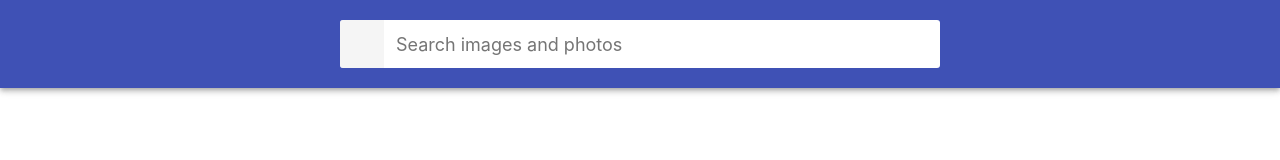
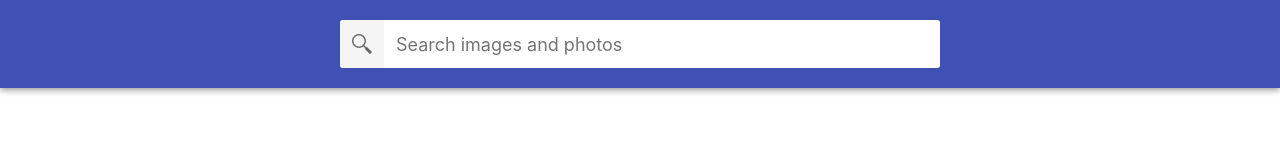
Before and after one commit to LEKSIO/react-hw-03-image-finder, a React (Create React App) app: page / in a window 1280 px wide. Shown: the top 160 px of the page. Built offline with nearby package versions, Linux system fonts and the light colour scheme.

Commit message:
done SearchInput

```diff
--- a/src/components/App.jsx
+++ b/src/components/App.jsx
@@ -2,6 +2,21 @@ import { Component } from 'react';
 import { Searchbar } from './Searchbar/Searchbar';
 
 export class App extends Component {
+  state = {
+    query: '',
+    page: 1,
+    hits: [],
+    status: 'idle', // "idle" | "pending" | "success" | "error"
+    error: null,
+    totalPages: null,
+    isModalOpen: false,
+    modalData: null,
+  };
+
+  changeStateQuery = query => {
+    this.setState({ query, page: 1 });
+  };
+
   render() {
     return <Searchbar changeStateQuery={this.changeStateQuery} />;
   }
--- a/src/components/Searchbar/Searchbar.jsx
+++ b/src/components/Searchbar/Searchbar.jsx
@@ -21,8 +21,8 @@ export class Searchbar extends Component {
             name="searchInput"
             type="text"
             autoComplete="off"
+            placeholder="Search images and photos"
             autoFocus
-            placeholder="Search images and photos"
           />
         </form>
       </header>
--- a/src/components/Searchbar/Searchbar.module.css
+++ b/src/components/Searchbar/Searchbar.module.css
@@ -2,9 +2,9 @@
  * Стили компонента Searchbar
  */
 .searchbar {
+  position: sticky;
   top: 0;
   left: 0;
-  position: sticky;
   z-index: 1100;
   display: flex;
   justify-content: center;
@@ -35,7 +35,7 @@
   width: 48px;
   height: 48px;
   border: 0;
-  /* background-image: url('../../icons/Magnifying_glass_icon.svg.png'); */
+  background-image: url('../../icons/Magnifying_glass_icon.svg.png');
   background-size: 45%;
   background-repeat: no-repeat;
   background-position: center;
```
Also changed, not shown: src/icons/Magnifying_glass_icon.svg.png (added).
